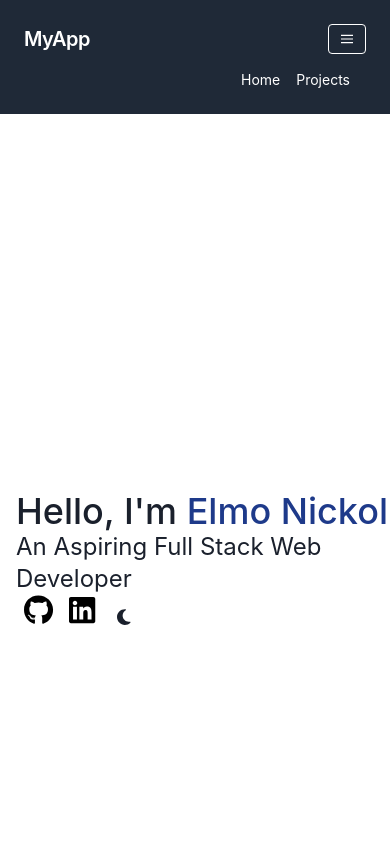
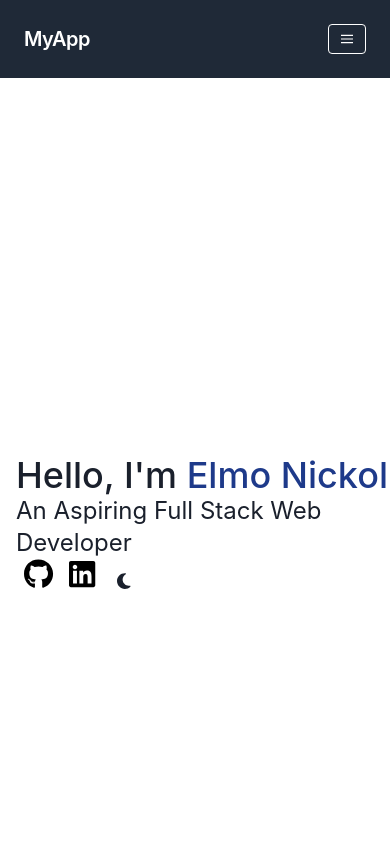
Before and after one commit to elmonickcool/my_portfolio, a Next.js app: page / in a window 390 px wide. Shown: the top 844 px of the page. Built offline with nearby package versions, Linux system fonts and the light colour scheme.

Commit message:
Flex Navbar Responsive

```diff
--- a/src/components/Navbar.jsx
+++ b/src/components/Navbar.jsx
@@ -1,7 +1,21 @@
+import { useState, useEffect } from 'react';
 import NextLink from 'next/link';
-import { Link } from '@chakra-ui/react';
+import { Link, useDisclosure } from '@chakra-ui/react';
 
 const Navbar = () => {
+  const { isOpen, onToggle } = useDisclosure();
+  const [isMobile, setIsMobile] = useState(false);
+
+  const handleResize = () => {
+    setIsMobile(window.innerWidth < 768);
+  };
+
+  useEffect(() => {
+    handleResize();
+    window.addEventListener('resize', handleResize);
+    return () => window.removeEventListener('resize', handleResize);
+  }, []);
+
   return (
     <div className="mb-7">
       <nav className="flex items-center justify-between flex-wrap bg-gray-800 p-6">
@@ -9,23 +23,26 @@ const Navbar = () => {
           <span className="font-semibold text-xl tracking-tight">MyApp</span>
         </div>
         <div className="block lg:hidden">
-          <button className="flex items-center px-3 py-2 border rounded text-white border-white hover:text-white hover:border-white">
+          <button
+            className="flex items-center px-3 py-2 border rounded text-white border-white hover:text-white hover:border-white"
+            onClick={onToggle}
+          >
             <svg className="fill-current h-3 w-3" viewBox="0 0 20 20" xmlns="http://www.w3.org/2000/svg">
               <title>Menu</title>
               <path d="M0 3h20v2H0V3zm0 6h20v2H0V9zm0 6h20v2H0v-2z" />
             </svg>
           </button>
         </div>
-        <div className="w-full block flex-grow lg:flex lg:items-center lg:w-auto">
-          <div className="text-sm lg:flex-grow">
-            <div className="flex justify-end">
+        <div className={`w-full ${isOpen || !isMobile ? 'block' : 'hidden'} lg:flex lg:items-center lg:w-auto`}>
+          <div className={`text-sm ${isMobile ? 'block' : 'flex'} lg:flex-grow`}>
+            <div className={`${isMobile ? '' : 'flex justify-end'}`}>
               <Link as={NextLink} href="/" passHref={true} legacyBehavior={true}>
-                <a className="block mt-4 lg:inline-block lg:mt-0 text-white hover:text-white mr-4">
+                <a className={`block ${isMobile ? 'my-2' : 'mt-4 lg:inline-block lg:mt-0'} text-white hover:text-white mr-4`}>
                   Home
                 </a>
               </Link>
               <Link as={NextLink} href="/about" passHref={true} legacyBehavior={true}>
-                <a className="block mt-4 lg:inline-block lg:mt-0 text-white hover:text-white mr-4">
+                <a className={`block ${isMobile ? 'my-2' : 'mt-4 lg:inline-block lg:mt-0'} text-white hover:text-white mr-4`}>
                   Projects
                 </a>
               </Link>
```
